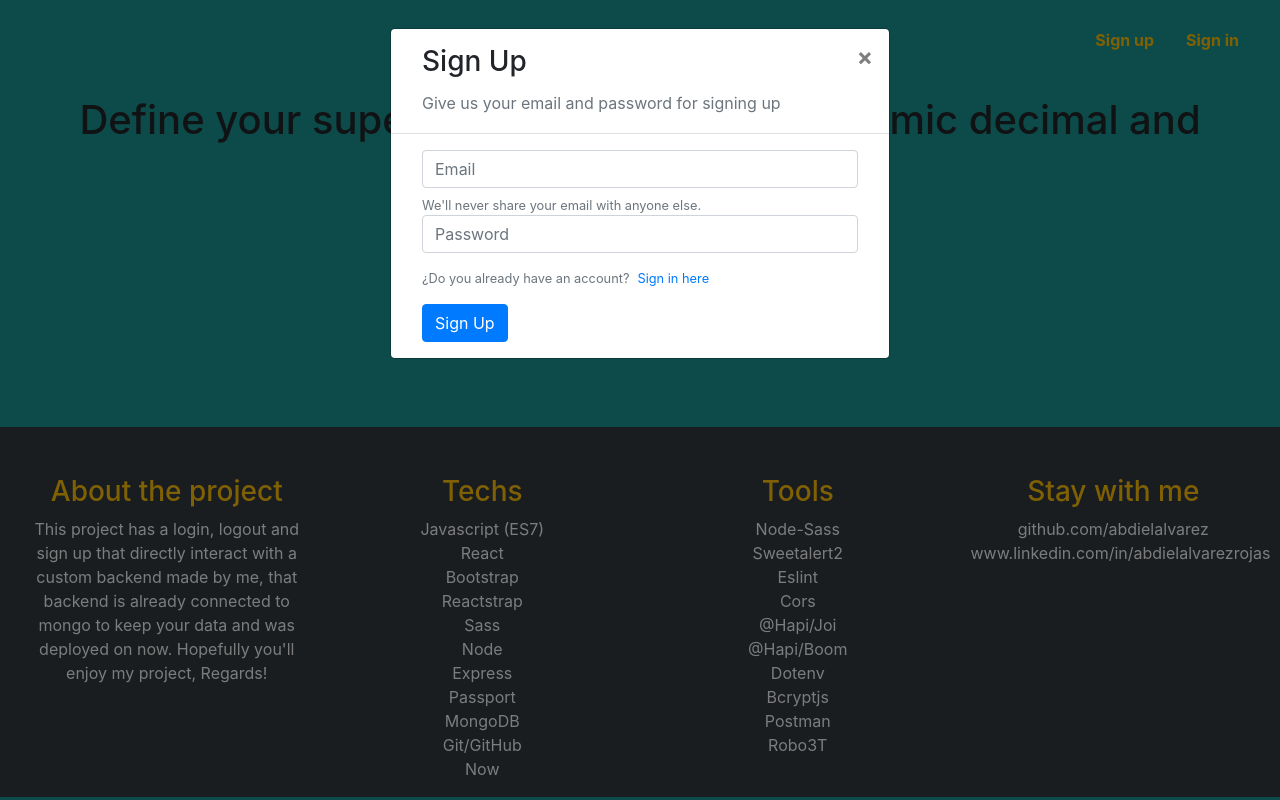
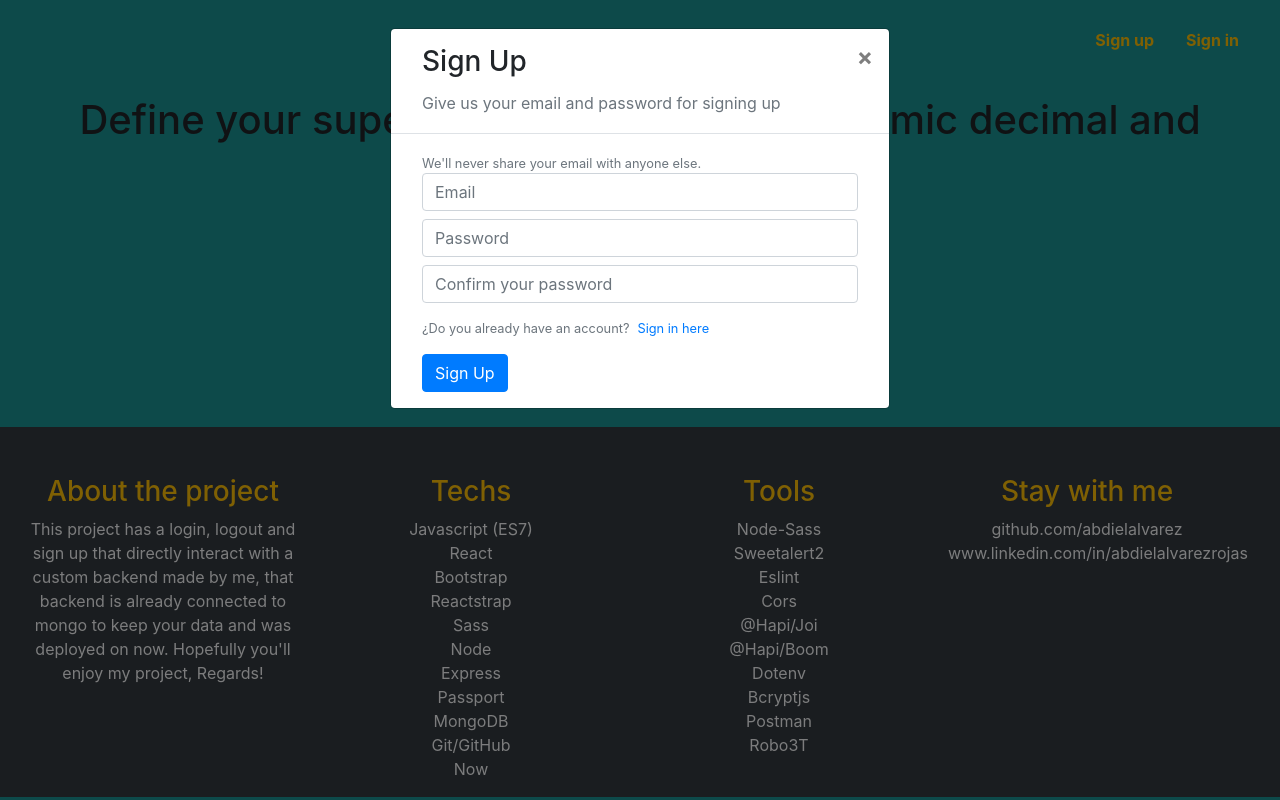
Before and after one commit to abdielalvarez/gin-prueba-tecnica, a React (Create React App) app: page / in a window 1280 px wide. Both pictures are taken after a click on the link "Sign up". Built offline with nearby package versions, Linux system fonts and the light colour scheme.

Commit message:
Validations made

```diff
--- a/src/assets/styles/components/Footer.scss
+++ b/src/assets/styles/components/Footer.scss
@@ -6,6 +6,7 @@
 
 .footer-row {
     height: 100%;
+    width: 100%;
 }
 
 .footer-list-1 {
--- a/src/components/Header.jsx
+++ b/src/components/Header.jsx
@@ -1,6 +1,7 @@
 /* eslint-disable jsx-a11y/anchor-is-valid */
 import React, { Component, Fragment } from 'react'
-import { Modal, ModalHeader, ModalBody } from 'reactstrap';
+import ModalSignUp from './ModalSignUp';
+import ModalSignIn from './ModalSignIn';
 import Swal from 'sweetalert2';
 import '../assets/styles/components/Header.scss';
 
@@ -13,6 +14,7 @@ class Header extends Component {
             signInIsOpen: false,
             email: '',
             password: '',
+            samePassword: '',
         }
         this.toggleSignIn = this.toggleSignIn.bind(this);
         this.toggleSignUp = this.toggleSignUp.bind(this);
@@ -46,6 +48,14 @@ class Header extends Component {
         e.preventDefault()
         delete this.state.signInIsOpen
         delete this.state.signUpIsOpen
+        if (this.state.password !== this.state.samePassword) {
+            await Swal.fire({
+                icon: 'error',
+                title: 'Oops...',
+                text: 'Password should be the same in both cases!',
+            })
+            window.location.reload()
+        }
         const options = {
             method: 'POST',
             headers: {
@@ -138,86 +148,21 @@ class Header extends Component {
                     }
                 </ul>
 
-                <Modal isOpen={this.state.signUpIsOpen} toggle={this.toggleSignUp}>
-                    <ModalHeader toggle={this.toggleSignUp}>
-                        <div className='container'>
-                            <h3>Sign Up</h3>
-                            <small className='text-muted'>Give us your email and password for signing up</small>
-                        </div>
-                    </ModalHeader>
-                    <ModalBody>
-                        <div className='container'>
-                            <form onSubmit={this.handleSignUp}>
-                                <div className='form-group'>
-                                    <input
-                                        type='email'
-                                        name='email'
-                                        className='form-control mb-2'
-                                        placeholder='Email'
-                                        onChange={this.handleChange}
-                                        required
-                                    />
-                                    <small id='emailHelp' className='form-text text-muted'>We'll never share your email with anyone else.</small>
-                                    <input
-                                        type='password'
-                                        name='password'
-                                        className='form-control'
-                                        placeholder='Password'
-                                        onChange={this.handleChange}
-                                        required
-                                    />
-                                </div>
-                                <small id='link-sign-up' className='form-text text-muted mb-3'>
-                                    ¿Do you already have an account?
-                                    <a href='#' onClick={this.toggleSignIn} className='ml-2'>
-                                        Sign in here
-                                    </a>
-                                </small>
-                                <button type='submit' className='btn btn-primary'>Sign Up</button>
-                            </form>
-                        </div>
-                    </ModalBody>
-                </Modal>
+                <ModalSignUp
+                    signUpIsOpen={this.state.signUpIsOpen}
+                    toggleSignUp={this.toggleSignUp}
+                    handleSignUp={this.handleSignUp}
+                    handleChange={this.handleChange}
+                    toggleSignIn={this.toggleSignIn}
+                />
 
-                <Modal isOpen={this.state.signInIsOpen} toggle={this.toggleSignIn}>
-                    <ModalHeader toggle={this.toggleSignIn}>
-                        <div className='container'>
-                            <h3>Sign In</h3>
-                            <small className='text-muted'>Give us your email and password for signing in</small>
-                        </div>
-                    </ModalHeader>
-                    <ModalBody>
-                        <div className='container'>
-                            <form onSubmit={this.handleSignIn}>
-                                <div className='form-group'>
-                                    <input
-                                        type='email'
-                                        name='email'
-                                        className='form-control mb-2'
-                                        placeholder='Email'
-                                        onChange={this.handleChange}
-                                        required
-                                    />
-                                    <input
-                                        type='password'
-                                        name='password'
-                                        className='form-control'
-                                        placeholder='Password'
-                                        onChange={this.handleChange}
-                                        required
-                                    />
-                                </div>
-                                <small id='link-sign-up' className='form-text text-muted mb-3'>
-                                    ¿Don't you have an account already?
-                                    <a href='#' onClick={this.toggleSignUp} className='ml-2'>
-                                        Sign up here
-                                    </a>
-                                </small>
-                                <button type='submit' className='btn btn-primary'>Sign In</button>
-                            </form>
-                        </div>
-                    </ModalBody>
-                </Modal>
+                <ModalSignIn
+                    signInIsOpen={this.state.signInIsOpen}
+                    toggleSignIn={this.toggleSignIn}
+                    handleSignIn={this.handleSignIn}
+                    handleChange={this.handleChange}
+                    toggleSignUp={this.toggleSignUp}
+                />
 
             </Fragment>
         )
--- /dev/null
+++ b/src/components/ModalSignIn.jsx
@@ -0,0 +1,49 @@
+/* eslint-disable jsx-a11y/anchor-is-valid */
+import React from 'react'
+import { Modal, ModalHeader, ModalBody } from 'reactstrap';
+
+function ModalSignIn({ signInIsOpen, toggleSignIn, handleSignIn, handleChange, toggleSignUp }) {
+    return (
+        <Modal isOpen={signInIsOpen} toggle={toggleSignIn}>
+            <ModalHeader toggle={toggleSignIn}>
+                <div className='container'>
+                    <h3>Sign In</h3>
+                    <small className='text-muted'>Give us your email and password for signing in</small>
+                </div>
+            </ModalHeader>
+            <ModalBody>
+                <div className='container'>
+                    <form onSubmit={handleSignIn}>
+                        <div className='form-group'>
+                            <input
+                                type='email'
+                                name='email'
+                                className='form-control mb-2'
+                                placeholder='Email'
+                                onChange={handleChange}
+                                required
+                            />
+                            <input
+                                type='password'
+                                name='password'
+                                className='form-control'
+                                placeholder='Password'
+                                onChange={handleChange}
+                                required
+                            />
+                        </div>
+                        <small id='link-sign-up' className='form-text text-muted mb-3'>
+                            ¿Don't you have an account already?
+                            <a href='#' onClick={toggleSignUp} className='ml-2'>
+                                Sign up here
+                            </a>
+                        </small>
+                        <button type='submit' className='btn btn-primary'>Sign In</button>
+                    </form>
+                </div>
+            </ModalBody>
+        </Modal>
+    )
+}
+
+export default ModalSignIn
--- /dev/null
+++ b/src/components/ModalSignUp.jsx
@@ -0,0 +1,58 @@
+/* eslint-disable jsx-a11y/anchor-is-valid */
+import React from 'react'
+import { Modal, ModalHeader, ModalBody } from 'reactstrap';
+
+function ModalSignUp({ signUpIsOpen, toggleSignUp, handleSignUp, handleChange, toggleSignIn }) {
+    return (
+        <Modal isOpen={signUpIsOpen} toggle={toggleSignUp}>
+            <ModalHeader toggle={toggleSignUp}>
+                <div className='container'>
+                    <h3>Sign Up</h3>
+                    <small className='text-muted'>Give us your email and password for signing up</small>
+                </div>
+            </ModalHeader>
+            <ModalBody>
+                <div className='container'>
+                    <form onSubmit={handleSignUp}>
+                        <div className='form-group'>
+                            <small id='emailHelp' className='form-text text-muted'>We'll never share your email with anyone else.</small>
+                            <input
+                                type='email'
+                                name='email'
+                                className='form-control mb-2'
+                                placeholder='Email'
+                                onChange={handleChange}
+                                required
+                            />
+                            <input
+                                type='password'
+                                name='password'
+                                className='form-control mb-2'
+                                placeholder='Password'
+                                onChange={handleChange}
+                                required
+                            />
+                            <input
+                                type='password'
+                                name='samePassword'
+                                className='form-control'
+                                placeholder='Confirm your password'
+                                onChange={handleChange}
+                                required
+                            />
+                        </div>
+                        <small id='link-sign-up' className='form-text text-muted mb-3'>
+                            ¿Do you already have an account?
+                            <a href='#' onClick={toggleSignIn} className='ml-2'>
+                                Sign in here
+                            </a>
+                        </small>
+                        <button type='submit' className='btn btn-primary'>Sign Up</button>
+                    </form>
+                </div>
+            </ModalBody>
+        </Modal>
+    )
+}
+
+export default ModalSignUp;
```
Also changed, not shown: src/containers/Home.jsx (+14 -2 lines).
